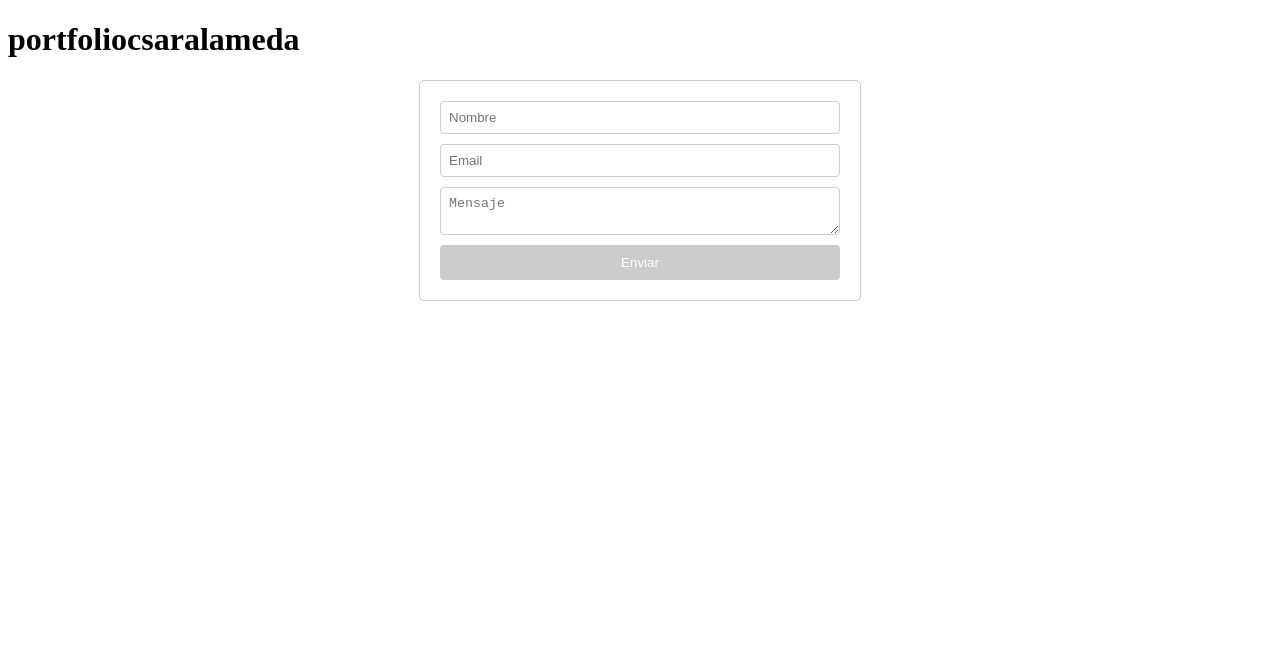
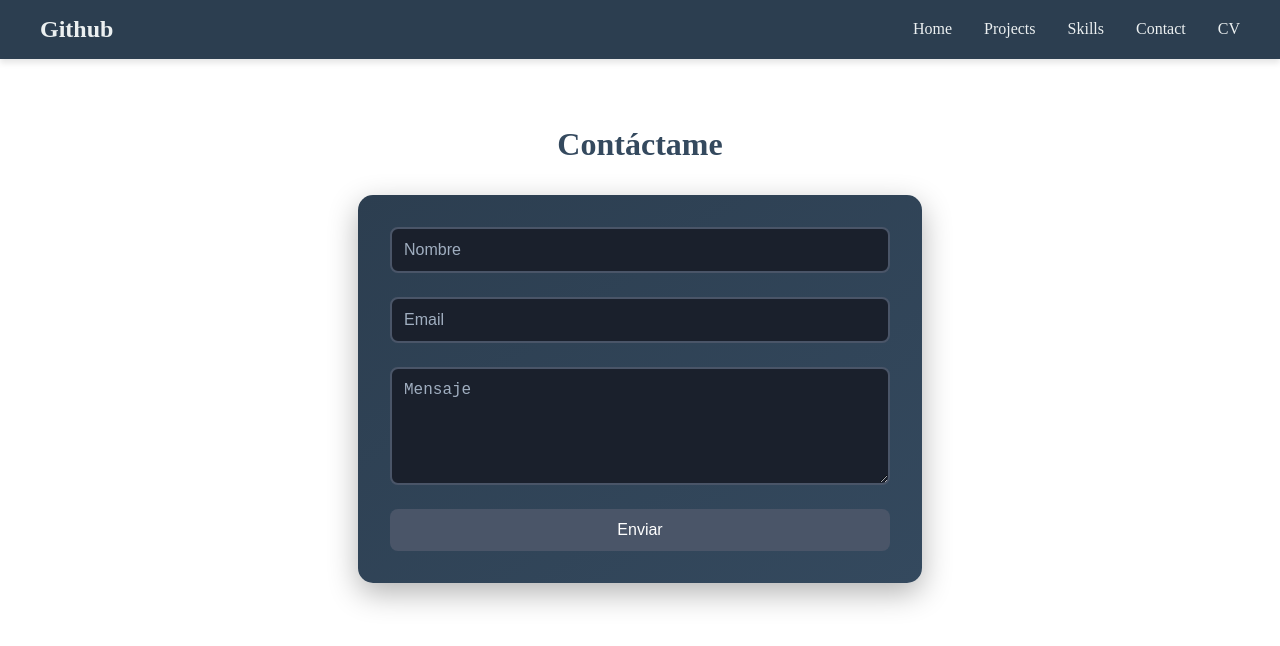
Before and after one commit to cesarAlameda/portfoliocsaralameda, an Angular app: page / in a window 1280 px wide. Shown: the top 646 px of the page. Built offline with nearby package versions, Linux system fonts and the light colour scheme.

Commit message:
nav listo

```diff
--- a/src/app/app.component.css
+++ b/src/app/app.component.css
@@ -0,0 +1,5 @@
+
+app-contact {
+    display: block;
+    padding: 40px 0;
+}
--- a/src/app/app.component.html
+++ b/src/app/app.component.html
@@ -1,2 +1,4 @@
-<h1>{{ title }}</h1>
-<app-contact></app-contact> <!-- Incluye el componente de contacto -->
+<!--<h1>{{ title }}</h1>-->
+
+<app-nav></app-nav>
+<app-contact></app-contact>
--- a/src/app/app.component.ts
+++ b/src/app/app.component.ts
@@ -1,14 +1,15 @@
 import { Component } from '@angular/core';
-import { ContactComponent } from './contact/contact.component'; // Importa el ContactComponent
+import { ContactComponent } from './contact/contact.component'; //EJEMPLO DE IMPORT
+import { NavComponent } from './nav/nav.component';
 import { CommonModule } from '@angular/common';
 
 @Component({
   selector: 'app-root',
   standalone: true,
-  imports: [CommonModule, ContactComponent], // Asegúrate de importar ContactComponent aquí
+  imports: [CommonModule, ContactComponent,NavComponent], //IMPORTO TODOS LOS COMPONENTES
   templateUrl: './app.component.html',
   styleUrls: ['./app.component.css'],
 })
 export class AppComponent {
-  title = 'portfoliocsaralameda'; // Propiedad del título
+  title = 'portfoliocsaralameda';
 }
--- a/src/app/app.routes.ts
+++ b/src/app/app.routes.ts
@@ -1,8 +1,10 @@
 import { Routes } from '@angular/router';
 import { AppComponent } from './app.component';
 import { ContactComponent } from './contact/contact.component'; // Importa el ContactComponent
+import { NavComponent } from './nav/nav.component'; // Importa el ContactComponent
 
 export const routes: Routes = [
   { path: '', component: AppComponent }, // Ruta raíz
   { path: 'contact', component: ContactComponent }, // Ruta para el contacto
+  { path: 'nav', component: NavComponent }, // Ruta para el contacto
 ];
--- a/src/app/contact/contact.component.css
+++ b/src/app/contact/contact.component.css
@@ -1,36 +1,95 @@
+/* Estilos generales */
 form {
   display: flex;
   flex-direction: column;
-    max-width: 400px;
-    margin: 0 auto;
-    padding: 20px;
-    border: 1px solid #ccc;
-    border-radius: 5px;
+  max-width: 500px;
+  margin: 2rem auto;
+  padding: 2rem;
+  background: linear-gradient(145deg, #2c3e50, #34495e);
+  border-radius: 15px;
+  box-shadow: 0 10px 30px rgba(0, 0, 0, 0.3);
+  transition: transform 0.3s ease, box-shadow 0.3s ease;
 }
 
-  input, textarea {
-    margin-bottom: 10px;
-    padding: 8px;
-    border: 1px solid #ccc;
-    border-radius: 4px;
+form:hover {
+  transform: translateY(-5px);
+  box-shadow: 0 15px 40px rgba(0, 0, 0, 0.4);
 }
 
+h2 {
+  color: #34495e;
+  text-align: center;
+  margin-bottom: 1.5rem;
+  font-size: 2rem;
+}
+
+/* Estilos para los inputs y textarea */
+input, textarea {
+  margin-bottom: 1.5rem;
+  padding: 12px;
+  border: 2px solid #4a5568;
+  border-radius: 8px;
+  font-size: 16px;
+  background-color: #1a202c;
+  color: #ecf0f1;
+  transition: border-color 0.3s ease, box-shadow 0.3s ease;
+}
+
+input:focus, textarea:focus {
+  border-color: #1abc9c;
+  box-shadow: 0 0 8px rgba(26, 188, 156, 0.3);
+  outline: none;
+}
+
+/* Estilos para el botón */
 button {
-    padding: 10px;
-    background-color: #007bff;
+  padding: 12px;
+  background-color: #1abc9c;
   color: white;
   border: none;
-    border-radius: 4px;
+  border-radius: 8px;
+  font-size: 16px;
   cursor: pointer;
+  transition: background-color 0.3s ease, transform 0.3s ease;
+}
+
+button:hover:not(:disabled) {
+  background-color: #16a085;
+  transform: scale(1.05);
 }
 
 button:disabled {
-    background-color: #ccc;
+  background-color: #4a5568;
   cursor: not-allowed;
 }
 
-  div {
-    color: red;
-    font-size: 12px;
+/* Estilos para los mensajes de error */
+div.error-message {
+  color: #ff3860;
+  font-size: 14px;
   margin-bottom: 10px;
+  animation: fadeIn 0.3s ease;
 }
+
+/* Animaciones */
+@keyframes fadeIn {
+  from {
+      opacity: 0;
+      transform: translateY(-10px);
+  }
+  to {
+      opacity: 1;
+      transform: translateY(0);
+  }
+}
+
+/* Estilos para el texto de placeholder */
+::placeholder {
+  color: #a0aec0;
+  opacity: 1;
+}
+
+/* Efecto de hover en los inputs */
+input:hover, textarea:hover {
+  border-color: #1abc9c;
+}
--- a/src/app/contact/contact.component.html
+++ b/src/app/contact/contact.component.html
@@ -1,18 +1,20 @@
+<h2>Contáctame</h2>
 <form [formGroup]="contactForm" (ngSubmit)="onSubmit()">
-    <input formControlName="name" placeholder="Nombre">
-    <div *ngIf="contactForm.get('name')?.invalid && contactForm.get('name')?.touched">
+    <div class="error-message" *ngIf="contactForm.get('name')?.invalid && contactForm.get('name')?.touched">
         El nombre es requerido.
     </div>
+  <input formControlName="name" placeholder="Nombre">
 
-    <input formControlName="email" placeholder="Email">
-    <div *ngIf="contactForm.get('email')?.invalid && contactForm.get('email')?.touched">
+  <div class="error-message" *ngIf="contactForm.get('email')?.invalid && contactForm.get('email')?.touched">
     Introduce un email válido.
 </div>
+  <input formControlName="email" placeholder="Email">
 
-    <textarea formControlName="message" placeholder="Mensaje"></textarea>
-    <div *ngIf="contactForm.get('message')?.invalid && contactForm.get('message')?.touched">
+  <div class="error-message" *ngIf="contactForm.get('message')?.invalid && contactForm.get('message')?.touched">
     El mensaje es requerido.
 </div>
+  <textarea formControlName="message" placeholder="Mensaje" rows="5"></textarea>
+
 
   <button type="submit" [disabled]="!contactForm.valid">Enviar</button>
 </form>
--- a/src/app/contact/contact.component.ts
+++ b/src/app/contact/contact.component.ts
@@ -4,28 +4,26 @@ import { CommonModule } from '@angular/common';
 
 @Component({
   selector: 'app-contact',
-  standalone: true, // Marca el componente como standalone
-  imports: [ReactiveFormsModule, CommonModule], // Importa los módulos necesarios
-  templateUrl: './contact.component.html', // Plantilla HTML
-  styleUrls: ['./contact.component.css'] // Vincula el archivo CSS
+  standalone: true,
+  imports: [ReactiveFormsModule, CommonModule],
+  templateUrl: './contact.component.html',
+  styleUrls: ['./contact.component.css']
 })
 export class ContactComponent {
-  contactForm; // Declara la propiedad sin inicializarla aquí
+  contactForm;
 
   constructor(private fb: FormBuilder) {
-    // Inicializa el formulario en el constructor, donde `fb` ya está disponible
     this.contactForm = this.fb.group({
-      name: ['', Validators.required], // Campo nombre (requerido)
-      email: ['', [Validators.required, Validators.email]], // Campo email (requerido y válido)
-      message: ['', Validators.required], // Campo mensaje (requerido)
+      name: ['', Validators.required],
+      email: ['', [Validators.required, Validators.email]],
+      message: ['', Validators.required],
     });
   }
 
-  // Método que se ejecuta al enviar el formulario
   onSubmit() {
     if (this.contactForm.valid) {
-      console.log('Formulario enviado:', this.contactForm.value); // Muestra los valores del formulario
-      // Aquí podrías integrar HttpClient para enviar los datos a un servidor
+      console.log('Formulario enviado:', this.contactForm.value);
+      // Aquí puedes integrar HttpClient para enviar los datos
     }
   }
 }
--- /dev/null
+++ b/src/app/nav/nav.component.css
@@ -0,0 +1,74 @@
+/* Estilos generales */
+.navbar {
+  background-color: #2c3e50;
+  padding: 1rem 2rem;
+  box-shadow: 0 4px 6px rgba(0, 0, 0, 0.1);
+}
+
+.navbar-container {
+  display: flex;
+  justify-content: space-between;
+  align-items: center;
+  max-width: 1200px;
+  margin: 0 auto;
+}
+
+.navbar-logo {
+  color: #ecf0f1;
+  font-size: 1.5rem;
+  text-decoration: none;
+  font-weight: bold;
+}
+
+.navbar-menu {
+  list-style: none;
+  display: flex;
+  margin: 0;
+  padding: 0;
+}
+
+.navbar-item {
+  margin-left: 2rem;
+}
+
+.navbar-link {
+  color: #ecf0f1;
+  text-decoration: none;
+  font-size: 1rem;
+  transition: color 0.3s ease;
+}
+
+.navbar-link:hover {
+  color: #1abc9c;
+}
+
+/* Efectos modernos */
+.navbar-link::after {
+  content: '';
+  display: block;
+  width: 0;
+  height: 2px;
+  background: #1abc9c;
+  transition: width 0.3s;
+}
+
+.navbar-link:hover::after {
+  width: 100%;
+}
+
+/* Responsive Design */
+@media (max-width: 768px) {
+  .navbar-container {
+    flex-direction: column;
+    align-items: flex-start;
+  }
+
+  .navbar-menu {
+    flex-direction: column;
+    width: 100%;
+  }
+
+  .navbar-item {
+    margin: 0.5rem 0;
+  }
+}
--- /dev/null
+++ b/src/app/nav/nav.component.html
@@ -0,0 +1,15 @@
+<nav class="navbar">
+    <div class="navbar-container">
+      <a href="#" class="navbar-logo">Github</a>
+      <ul class="navbar-menu">
+        <li *ngFor="let category of categories" class="navbar-item">
+          <a
+            href="#"
+            class="navbar-link"
+            (click)="handleCategoryClick(category, $event)">
+            {{ category }}
+          </a>
+        </li>
+      </ul>
+    </div>
+  </nav>
--- /dev/null
+++ b/src/app/nav/nav.component.ts
@@ -0,0 +1,30 @@
+import { Component } from '@angular/core';
+import { FormBuilder, Validators, ReactiveFormsModule } from '@angular/forms';
+import { CommonModule } from '@angular/common';
+
+@Component({
+  selector: 'app-nav',
+  standalone: true,
+  imports: [ReactiveFormsModule, CommonModule],
+  templateUrl: './nav.component.html',
+  styleUrls: ['./nav.component.css']
+})
+export class NavComponent {
+
+  categories = ['Home', 'Projects', 'Skills', 'Contact','CV'];
+
+  handleCategoryClick(category: string, event: Event) {
+    if (category === 'CV') {
+      event.preventDefault(); // Evita que cambie de página
+      this.downloadCV();
+    }
+  }
+
+  downloadCV() {
+    const cvUrl = 'assets/CésarAlamedaBarquillo.pdf'; // Ruta de tu CV en la carpeta "assets"
+    const link = document.createElement('a');
+    link.href = cvUrl;
+    link.download = 'CésarAlamedaBarquillo.pdf'; // Nombre del archivo descargado
+    link.click();
+  }
+}
--- a/src/styles.css
+++ b/src/styles.css
@@ -1 +1,6 @@
-/* You can add global styles to this file, and also import other style files */
+html, body {
+    margin: 0;
+    padding: 0;
+    width: 100%;
+    height: 100%;
+}
```
Also changed, not shown: 1 other file (tests, documents, lock files or other folders). Lines whose indentation alone changed are shown as unchanged.
